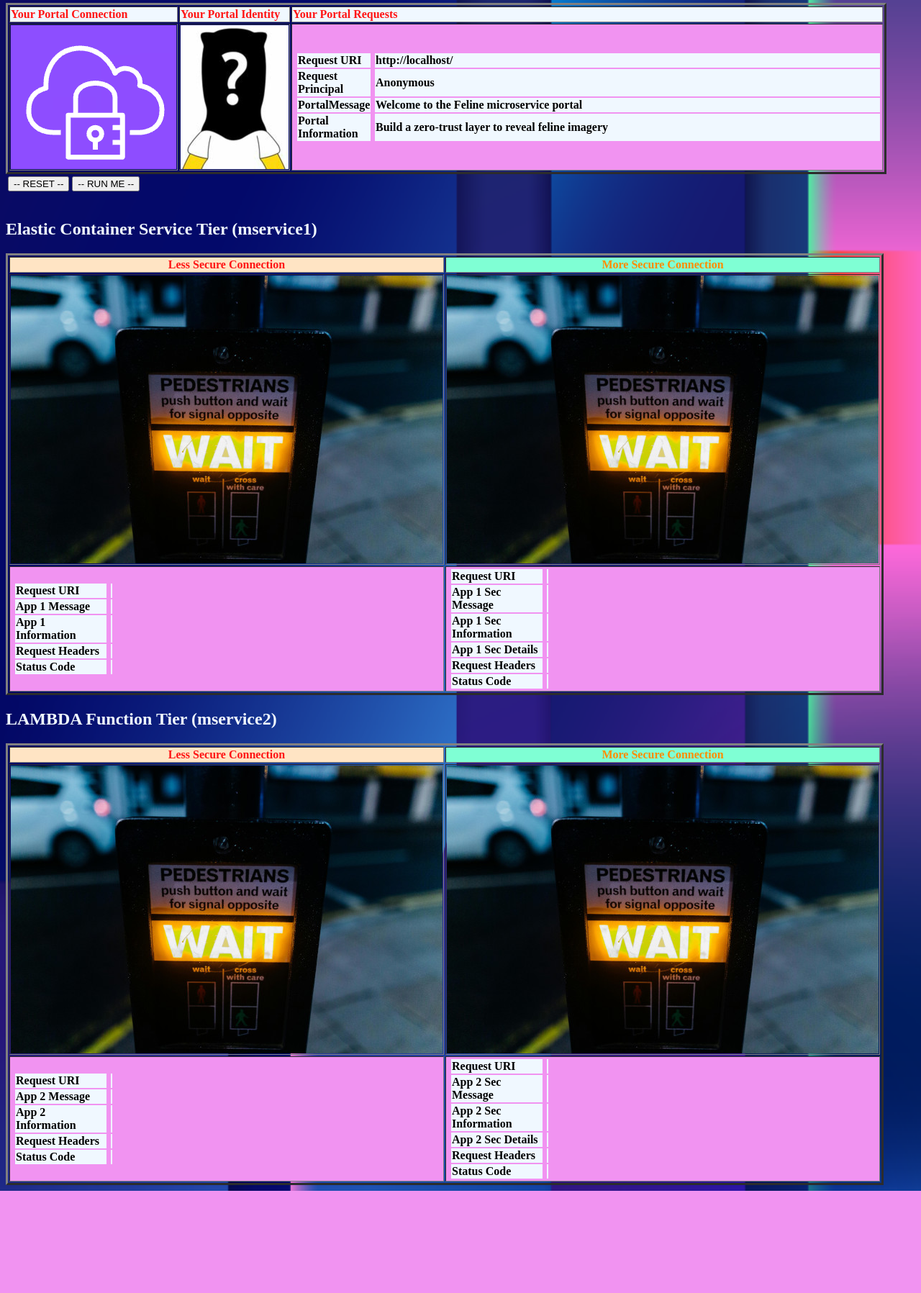
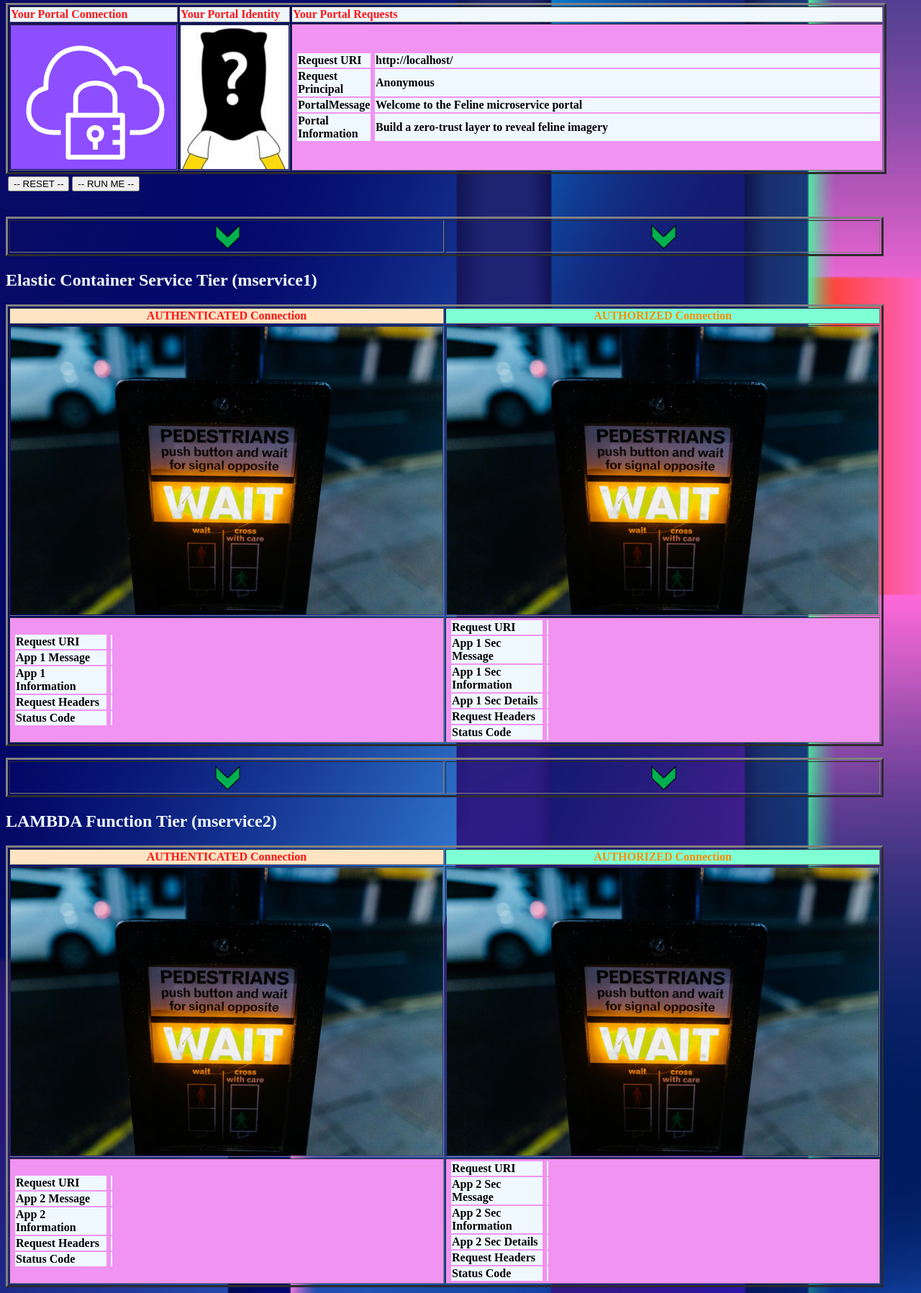
Before and after one commit to aws-samples/moving-to-a-zero-trust-architecture-in-aws, a Flask app: page / in a window 1280 px wide. Shown: the part 109-1906 px from the top of the page at 72% size. Before the commit the page ends 1764 px from the top, so only its background shows below. Run offline with Flask 3, Linux system fonts and the light colour scheme; lists and menus that the app fills with data are empty.

Commit message:
web package updates

```diff
--- a/applications/portal/templates/index.html
+++ b/applications/portal/templates/index.html
@@ -61,19 +61,29 @@
             </tr>
         </table>
 
+    <p></p>
+
+    <table border="3" >
+        <tr>
+            <td style="min-width: 600px;text-align: center">
+                <img src="{{ url_for('static', filename='images/arrow.png') }}" alt="Less Secure"></td>
+            <td style="min-width: 600px;;text-align: center;">
+                <img src="{{ url_for('static', filename='images/arrow.png') }}" alt="More Secure"></td>
+        </tr>
+
     </table >
     <table border="3" >
         <h2 style=color:aliceblue>
             Elastic Container Service Tier (mservice1)
         </h2>
         <tr>
-            <th style="background-color: bisque; color: rgb(255, 20, 20);">Less Secure Connection</th>
-            <th style="background-color: aquamarine; color: darkorange;">More Secure Connection</th>
+            <th style="background-color: bisque; color: rgb(255, 20, 20);">AUTHENTICATED Connection</th>
+            <th style="background-color: aquamarine; color: darkorange;">AUTHORIZED Connection</th>
         </tr>
         <tr>
-            <td>
+            <td style="text-align: center">
                 <img src="{{render['app1img']}}" alt="Less Secure"></td>
-            <td>
+            <td style="text-align: center">
                 <img src="{{render['app1secimg']}}" alt="More Secure"></td>
         </tr>
         <tr>
@@ -132,18 +142,28 @@
         </tr>
     </table >
 
+    <p></p>
+
+    <table border="3" >
+        <tr>
+            <td style="min-width: 600px;text-align: center">
+                <img src="{{ url_for('static', filename='images/arrow.png') }}" alt="Less Secure"></td>
+            <td style="min-width: 600px;;text-align: center;">
+                <img src="{{ url_for('static', filename='images/arrow.png') }}" alt="More Secure"></td>
+        </tr>
+
     <table border="3" >
         <h2 style=color:aliceblue>
             LAMBDA Function Tier (mservice2)
         </h2>
         <tr>
-            <th style="background-color: bisque; color: rgb(255, 20, 20);">Less Secure Connection</th>
-            <th style="background-color: aquamarine; color: darkorange;">More Secure Connection</th>
+            <th style="background-color: bisque; color: rgb(255, 20, 20);">AUTHENTICATED Connection</th>
+            <th style="background-color: aquamarine; color: darkorange;">AUTHORIZED Connection</th>
         </tr>
         <tr>
-            <td>
+            <td style="text-align: center" >
                 <img src="{{render['app2img']}}" alt="Less Secure"></td>
-            <td>
+            <td style="text-align: center" >
                 <img src="{{render['app2secimg']}}" alt="More Secure"></td>
         </tr>
         <tr>
```
Also changed, not shown: applications/portal/static/images/arrow.png (added), applications/portal/static/images/catincupboard.png (deleted), applications/portal/static/images/catmilk.png (deleted), applications/portal/static/images/guardcat.jpg (deleted), applications/portal/static/images/mservice1_open.png (added), applications/portal/static/images/mservice1_secure.png (added), applications/portal/static/images/mservice2_open.png (added), applications/portal/static/images/mservice2_secure.png (added), applications/portal/static/images/scaredcat.jpg (deleted).
